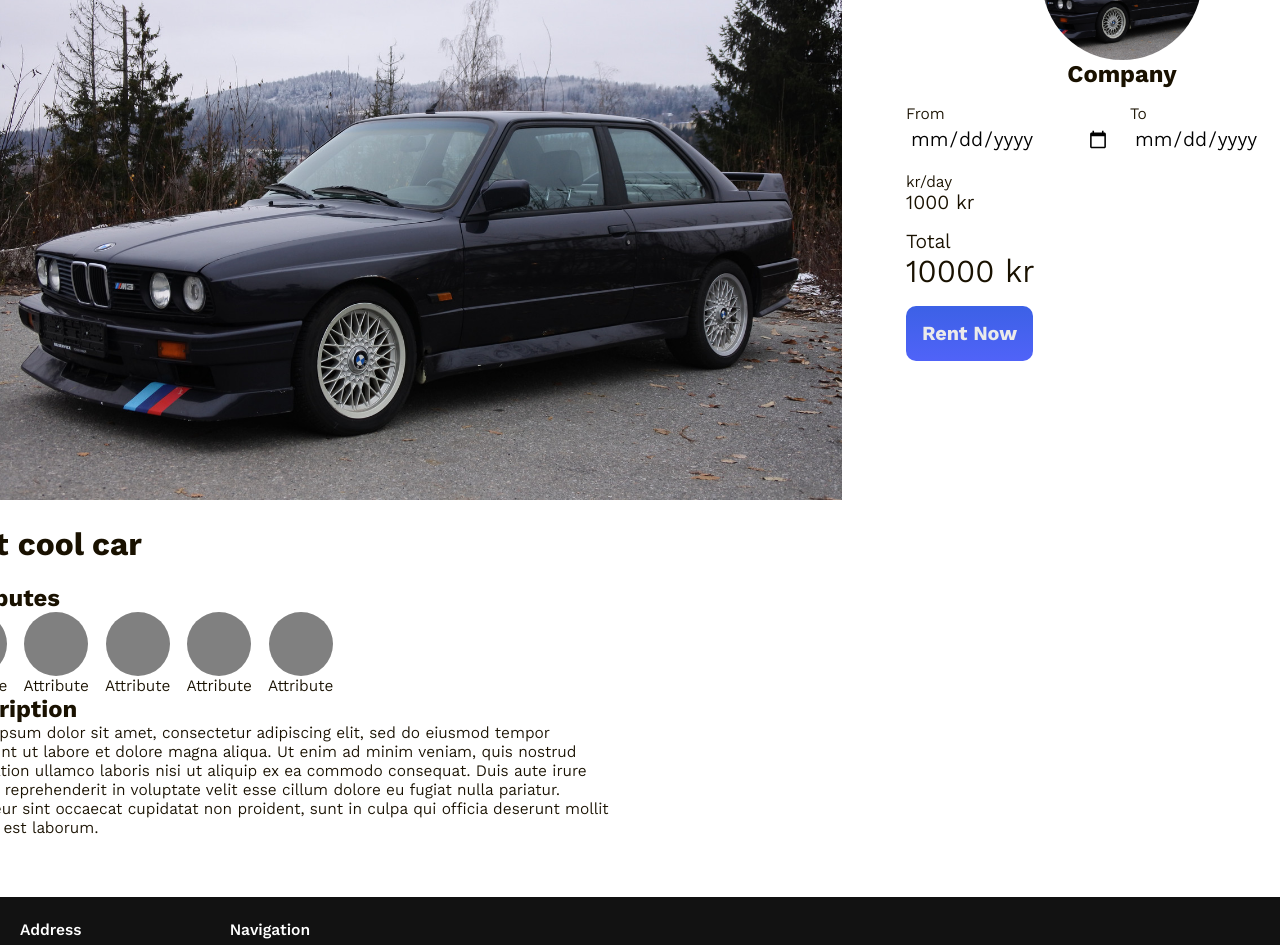
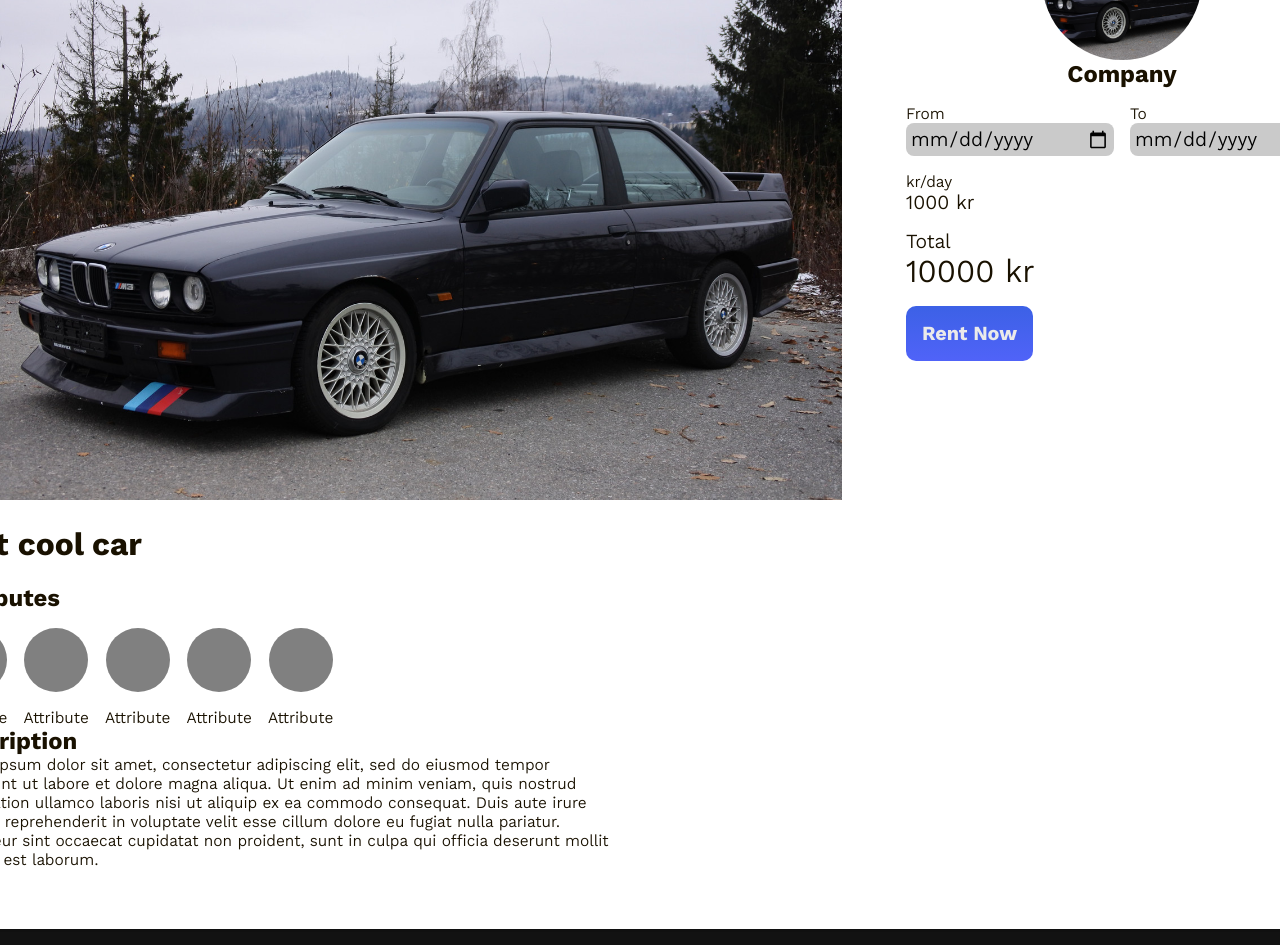
Before and after one commit to ludlun04/IDATA2301-Project, a React (Create React App) app: page /rent in a window 1280 px wide. Shown: the part 160-1105 px from the top of the page. Built offline with nearby package versions, Linux system fonts and the light colour scheme.

Commit message:
Touched up on rent page css

```diff
--- a/src/components/CarAttribute/CarAttribute.css
+++ b/src/components/CarAttribute/CarAttribute.css
@@ -10,4 +10,5 @@
   height: 4rem;
   background-color: grey;
   border-radius: 50%;
+  margin-bottom: 1rem;
 }
--- a/src/components/DatePickerField/DatePickerField.css
+++ b/src/components/DatePickerField/DatePickerField.css
@@ -0,0 +1,3 @@
+.DatePickerFieldInput {
+  background-color: #cacaca;
+}
--- a/src/components/DatePickerField/DatePickerField.jsx
+++ b/src/components/DatePickerField/DatePickerField.jsx
@@ -5,7 +5,7 @@ export default function DatePickerField(props) {
   return (
     <div>
       <p className="">{props.title}</p>
-      <input type="date" name="RentFrom" id="Rent-From" />
+      <input className="DatePickerFieldInput" type="date" name="RentFrom" id="Rent-From" />
     </div>
   )
 }
--- a/src/pages/rent/Rent.css
+++ b/src/pages/rent/Rent.css
@@ -12,6 +12,10 @@
 
 .RentDescriptionText {
   width: 70ch;
+}
+
+.RentCarDescription {
+  margin-top: 2grem;
 }
 
 .RentInteraction {
@@ -31,6 +35,8 @@
   flex-direction: row;
   gap: 1rem;
 }
+
+
 
 
 .RentDailyPrice > p {
@@ -89,6 +95,12 @@
   border-radius: 50%;
 }
 
+.RentAttributes {
+  display: flex;
+  flex-direction: column;
+  gap: 1rem;
+}
+
 .RentAttributeList {
   display: flex;
   flex-direction: row;
--- a/src/pages/rent/Rent.jsx
+++ b/src/pages/rent/Rent.jsx
@@ -13,15 +13,17 @@ export default function Rent() {
         <section className={"RentAttributes"}>
           <h2>Attributes</h2>
           <div className="RentAttributeList">
-            <CarAttribute/>
-            <CarAttribute/>
-            <CarAttribute/>
-            <CarAttribute/>
-            <CarAttribute/>
+            <CarAttribute />
+            <CarAttribute />
+            <CarAttribute />
+            <CarAttribute />
+            <CarAttribute />
           </div>
         </section>
-        <h2>Description</h2>
-        <p className="RentDescriptionText">Lorem ipsum dolor sit amet, consectetur adipiscing elit, sed do eiusmod tempor incididunt ut labore et dolore magna aliqua. Ut enim ad minim veniam, quis nostrud exercitation ullamco laboris nisi ut aliquip ex ea commodo consequat. Duis aute irure dolor in reprehenderit in voluptate velit esse cillum dolore eu fugiat nulla pariatur. Excepteur sint occaecat cupidatat non proident, sunt in culpa qui officia deserunt mollit anim id est laborum.</p>
+        <section className="RentCarDescription">
+          <h2>Description</h2>
+          <p className="RentDescriptionText">Lorem ipsum dolor sit amet, consectetur adipiscing elit, sed do eiusmod tempor incididunt ut labore et dolore magna aliqua. Ut enim ad minim veniam, quis nostrud exercitation ullamco laboris nisi ut aliquip ex ea commodo consequat. Duis aute irure dolor in reprehenderit in voluptate velit esse cillum dolore eu fugiat nulla pariatur. Excepteur sint occaecat cupidatat non proident, sunt in culpa qui officia deserunt mollit anim id est laborum.</p>
+        </section>
       </div>
 
       <div className="RentInteraction">
@@ -33,8 +35,8 @@ export default function Rent() {
 
           <div className="RentRentSection">
             <div className="RentDurationSelection">
-              <DatePickerField title={"From"}/>
-              <DatePickerField title={"To"}/>
+              <DatePickerField title={"From"} />
+              <DatePickerField title={"To"} />
             </div>
           </div>
 
@@ -49,7 +51,7 @@ export default function Rent() {
           </div>
 
           <input className="RentButton" type="button" value="Rent Now" />
-          </div>
+        </div>
       </div>
     </main>
   )
```
